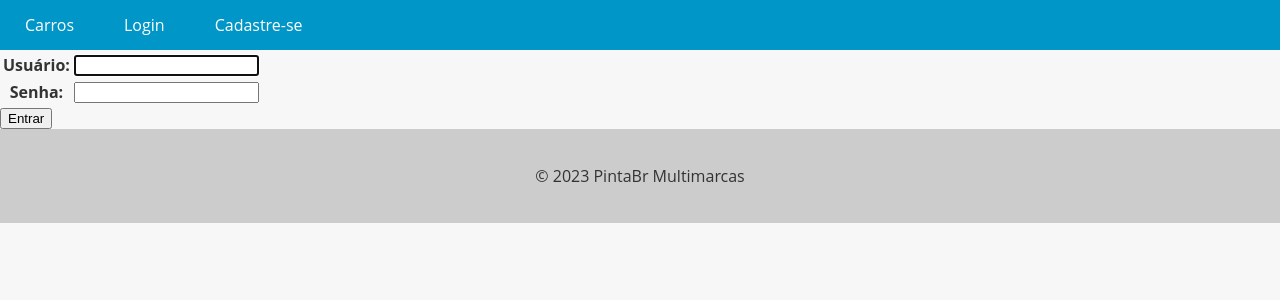
After one commit to Walmir11/Django, a Django app: page /login/ in a window 1280 px wide. The commit adds this page. Shown: the top 300 px of the page. Run offline with Django 5.2, Linux system fonts and the light colour scheme.

Commit message:
Criando Login e Logout

```diff
--- /dev/null
+++ b/accounts/templates/login.html
@@ -0,0 +1,16 @@
+{% extends "base.html" %}
+
+{% block content %}
+
+    <form method="post">
+        {% csrf_token %}
+
+        <table>
+            {{ login_form.as_table }}
+        </table>
+
+        <input type="submit" value="Entrar">
+
+    </form>
+
+{% endblock %}
--- a/accounts/views.py
+++ b/accounts/views.py
@@ -1,4 +1,5 @@
-from django.contrib.auth.forms import UserCreationForm
+from django.contrib.auth.forms import UserCreationForm, AuthenticationForm
+from django.contrib.auth import authenticate, login, logout
 from django.shortcuts import render, redirect
 
 def register_view(request):
@@ -6,7 +7,25 @@ def register_view(request):
         user_form = UserCreationForm(request.POST)
         if user_form.is_valid():
             user_form.save()
-            return redirect('cars_list')
+            return redirect('login')
     else:
         user_form = UserCreationForm()
     return render(request, 'register.html', {'user_form': user_form})
+
+def login_view(request):
+    if request.method == 'POST':
+        username = request.POST['username']
+        password = request.POST['password']
+        user = authenticate(request, username=username, password=password)
+        if user is not None:
+            login(request, user)
+            return redirect('cars_list')
+        else:
+            login_form = AuthenticationForm()
+    else:
+        login_form = AuthenticationForm()
+    return render(request, 'login.html', {'login_form': login_form})
+
+def logout_view(request):
+    logout(request)
+    return redirect('cars_list')
--- a/app/templates/base.html
+++ b/app/templates/base.html
@@ -71,8 +71,21 @@
   <header>
     <nav>
       <ul>
+        {% if user.is_authenticated %}
+          <li>Olá, {{ user.username }}</li>
+          <li><a href="{% url 'new_car' %}">Cadastrar Carros</a></li>
+        {% endif %}
+
         <li><a href="{% url 'cars_list' %}">Carros</a></li>
-        <li><a href="{% url 'new_car' %}">Cadastrar Carros</a></li>
+
+        {% if not user.is_authenticated %}
+          <li><a href="{% url 'login' %}">Login</a></li>
+          <li><a href="{% url 'register' %}">Cadastre-se</a></li>
+        {% endif %}
+
+        {% if user.is_authenticated %}
+          <li><a href="{% url 'logout' %}">Sair</a></li>
+        {% endif %}
       </ul>
     </nav>
   </header>
--- a/app/urls.py
+++ b/app/urls.py
@@ -19,11 +19,13 @@ from django.urls import path, include
 from django.conf import settings
 from django.conf.urls.static import static
 from cars.views import car_view, new_car_view
-from accounts.views import register_view
+from accounts.views import register_view, login_view, logout_view
 
 urlpatterns = [
     path('admin/', admin.site.urls),
     path('register/', register_view, name='register'),
+    path('login/', login_view, name='login'),
+    path('logout/', logout_view, name='logout'),
     path('cars/', car_view, name='cars_list'),
     path('new_car/', new_car_view, name='new_car'),
 ] + static(settings.MEDIA_URL, document_root=settings.MEDIA_ROOT)
```
